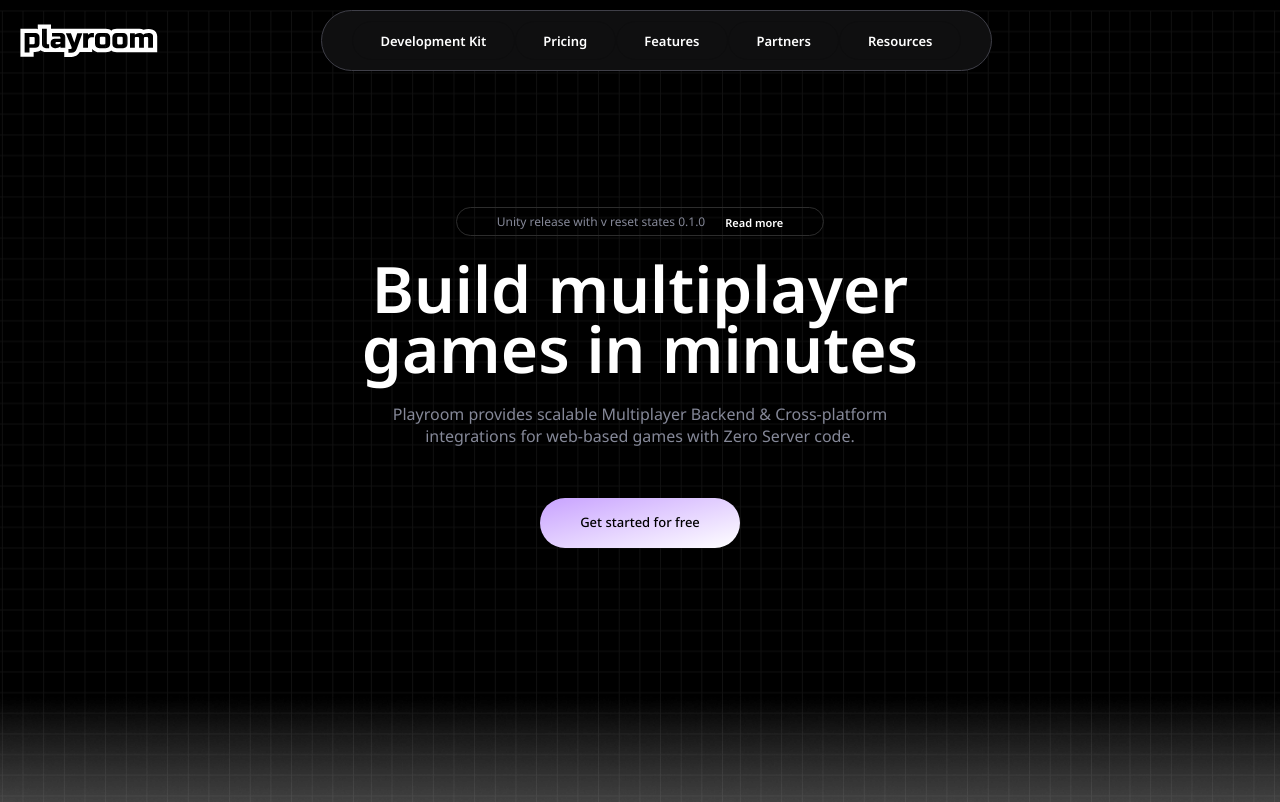
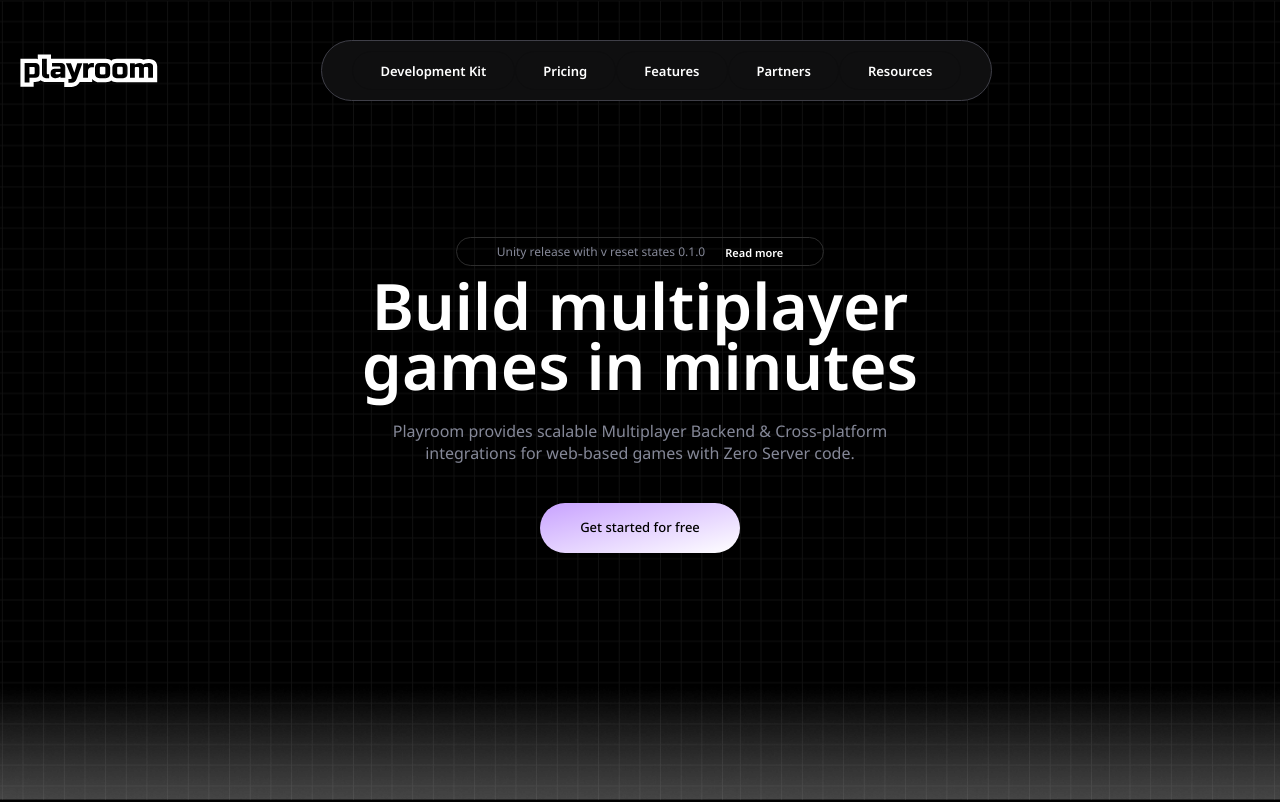
Before and after one commit to elghanbibadr/playroom, a React (Vite) app: page / in a window 1280 px wide. Shown: the top 802 px of the page. Built offline with nearby package versions, Linux system fonts and the light colour scheme.

Commit message:
add margin top to the navbar

```diff
--- a/src/componenets/HomePageComponenets/Hero/Hero.jsx
+++ b/src/componenets/HomePageComponenets/Hero/Hero.jsx
@@ -3,20 +3,20 @@
 
 const Hero = () => {
   return (
-    <div className='md:text-center   mb-20 md:mt-[17vh]  '>
+    <div className='md:text-center  mb-20 md:mt-[17vh]  '>
     <div>
         <div className='flex text-nowrap items-center border-[1px] p-2 md:py-1 md:px-12 lg:px-16 rounded-full w-full mt-6 md:w-fit md:mx-auto justify-between  px-8 border-[#2D2D2D]'>
         <p className='text-[1rem] font-normal md:mr-4 md:text-[1.2rem]'>Unity release with v <span className="hidden md:inline-block">reset states</span> 0.1.0</p>
         <span className='text-white  ml-4 md:mt-1 text-[1.1rem] hover:text-[#efefefc8] transition-colors duration-150  cursor-pointer font-semibold'>Read more</span>
         </div>
     </div>
-    <div className='mt-32 md:mt-4 p-5'>
+    <div className='mt-32  mx-6 md:mt-4 '>
       <h1>Build multiplayer <br className='hidden md:block' /> games in minutes</h1>
-      <p className='mt-4 md:my-[3vh]'>
+      <p className='mt-6 md:my-[3vh]'>
       Playroom provides scalable Multiplayer Backend & Cross-platform <br className='hidden md:block' /> integrations for web-based games with Zero Server code.
       </p>
     </div>
-   <Button>Get started for free</Button>
+   <Button className=" mx-6">Get started for free</Button>
    <img className='w-full absolute left-0 right-0 bottom-0 h-[180px]' src={rectangleLight} alt="" />
 </div>
 
--- a/src/componenets/RessourcesPageComponents/HireDeveloperCard.jsx
+++ b/src/componenets/RessourcesPageComponents/HireDeveloperCard.jsx
@@ -3,7 +3,7 @@
 import Card from '../ui/Card'
 const HireDeveloperCard = () => {
   return (
-    <Card className="text-center py-40 m-4 mt-40 ">
+    <Card className="text-center  py-40  mt-40  ">
          <h2>Hire Developers</h2>
           <p className="my-6  md:w-auto mx-auto">
           Looking for developers with multiplayer skills ? Post a job on Discord.
--- a/src/componenets/ui/AppLayout.jsx
+++ b/src/componenets/ui/AppLayout.jsx
@@ -37,7 +37,7 @@
           </Container>
 
 
-    <Outlet/>
+    <Outlet />
     </>
   )
 }
--- a/src/componenets/ui/Card.jsx
+++ b/src/componenets/ui/Card.jsx
@@ -2,7 +2,7 @@
 
 const Card = ({children,className,onClick}) => {
   return (
-    <div onClick={onClick} className={`bg-lightBlack   p-4 rounded-[18px] border-[0.67px] border-primaryBorderColor ${className}`}>{children}</div>
+    <div onClick={onClick} className={  `  bg-lightBlack   p-4 rounded-[18px] border-[0.67px] border-primaryBorderColor ${className}`}>{children}</div>
   )
 }
 
--- a/src/componenets/ui/Container.jsx
+++ b/src/componenets/ui/Container.jsx
@@ -1,7 +1,7 @@
 import React from 'react'
 
-export const Container = ({children}) => {
+export const Container = ({children,className}) => {
   return (
-    <div className='mx-auto px-4 lg:px-8  max-w-[1400px]'>{children}</div>
+    <div className={ ` ${className} mx-auto px-4 lg:px-8    max-w-[1400px] `}>{children}</div>
   )
 }
--- a/src/componenets/ui/Navbar.jsx
+++ b/src/componenets/ui/Navbar.jsx
@@ -46,7 +46,7 @@
   }, []);
 
   return (
-    <nav className='md:flex md:justify-between md:gap-6 md:items-center'>
+    <nav className='md:flex pt-10 md:pt-16 md:justify-between md:gap-6 md:items-center'>
       <Link to="/"><img className='hidden md:block md:w-[138px] md:h-[38px]' src={logoIcon} alt="playroom logo" /></Link>
       <div className='flex justify-between items-center border-[#3F3F48] border-[1px] md:hidden bg-[#0F0F10] md:text-center md:w-1/2 mx-auto mt-6 px-10 py-6 rounded-full'>
         <Link to="/"><img className='md:hidden' src={logoIcon} alt="playroom logo" /></Link>
--- a/src/index.css
+++ b/src/index.css
@@ -13,7 +13,6 @@
   font-family: "Noto Sans", sans-serif;
  background-color: black;
  overflow-x: hidden;
- padding-block: 10px !important;
 
 }
   h1,li,h2,h3,h6{
@@ -23,9 +22,6 @@
   @apply text-[3rem] leading-[30px] font-medium lg:text-[4.8rem] lg:leading-[48px]
 }
 
-/* body{
-  @apply pt-3 md:py-10
-} */
 
   p{
     @apply text-[1.4rem] leading-[20px] font-normal text-textGrey md:text-[1.6rem] md:leading-[22px]
--- a/src/pages/Home/HomePage.jsx
+++ b/src/pages/Home/HomePage.jsx
@@ -16,9 +16,11 @@
 
     <>
 
-    <div className=' heroWrraper px-4 lg:px-8  min-h-[100vh] md:h-[100vh] z-10 relative'>
-    <Navbar/>
-      <Hero/>
+    <div className=' heroWrraper   min-h-[100vh] md:h-[100vh] z-10 relative'>
+    <Container>
+      <Navbar/>
+        <Hero/>
+    </Container>
       <img className='w-full absolute left-0 right-0 bottom-0 h-[180px]' src={rectangleLight} alt="" />
       </div>
     <Container>
--- a/src/pages/Resscources/ResourcesPage.jsx
+++ b/src/pages/Resscources/ResourcesPage.jsx
@@ -30,13 +30,15 @@
 
 
 
-    <Container>
+    <Container className='md:pb-40'>
+
           <div className="sm:grid mt-20  md:mt-40 sm:grid-cols-2 md:grid-cols-3 sm:gap-10">
           {ressourcesListImages.map((src,index) => {
             return <ResscourcesCard key={index} imgSrc={src} />
           })}
           </div>
                 <HireDeveloperCard />
+
       </Container>
 
 
```
Lines whose indentation alone changed are shown as unchanged.
